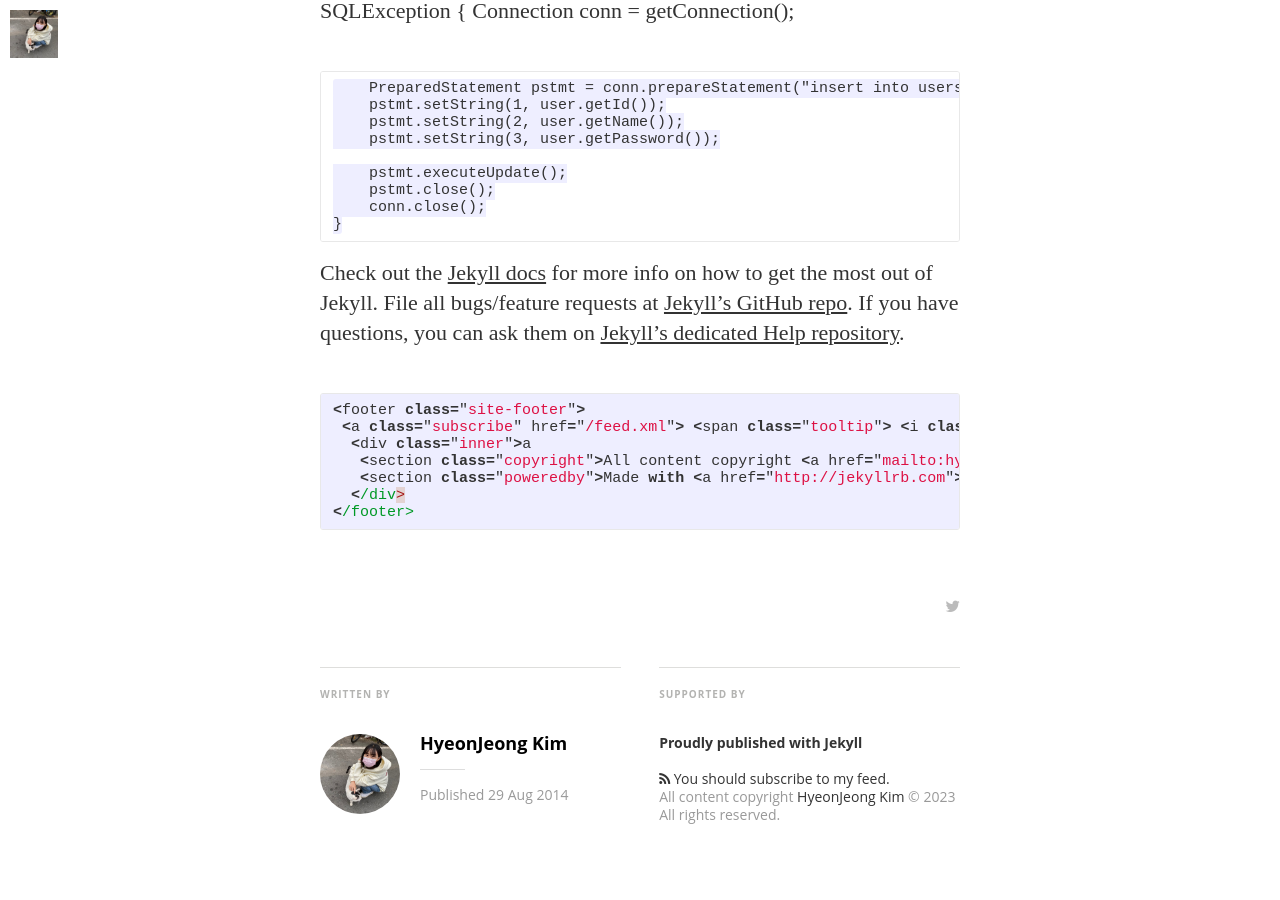
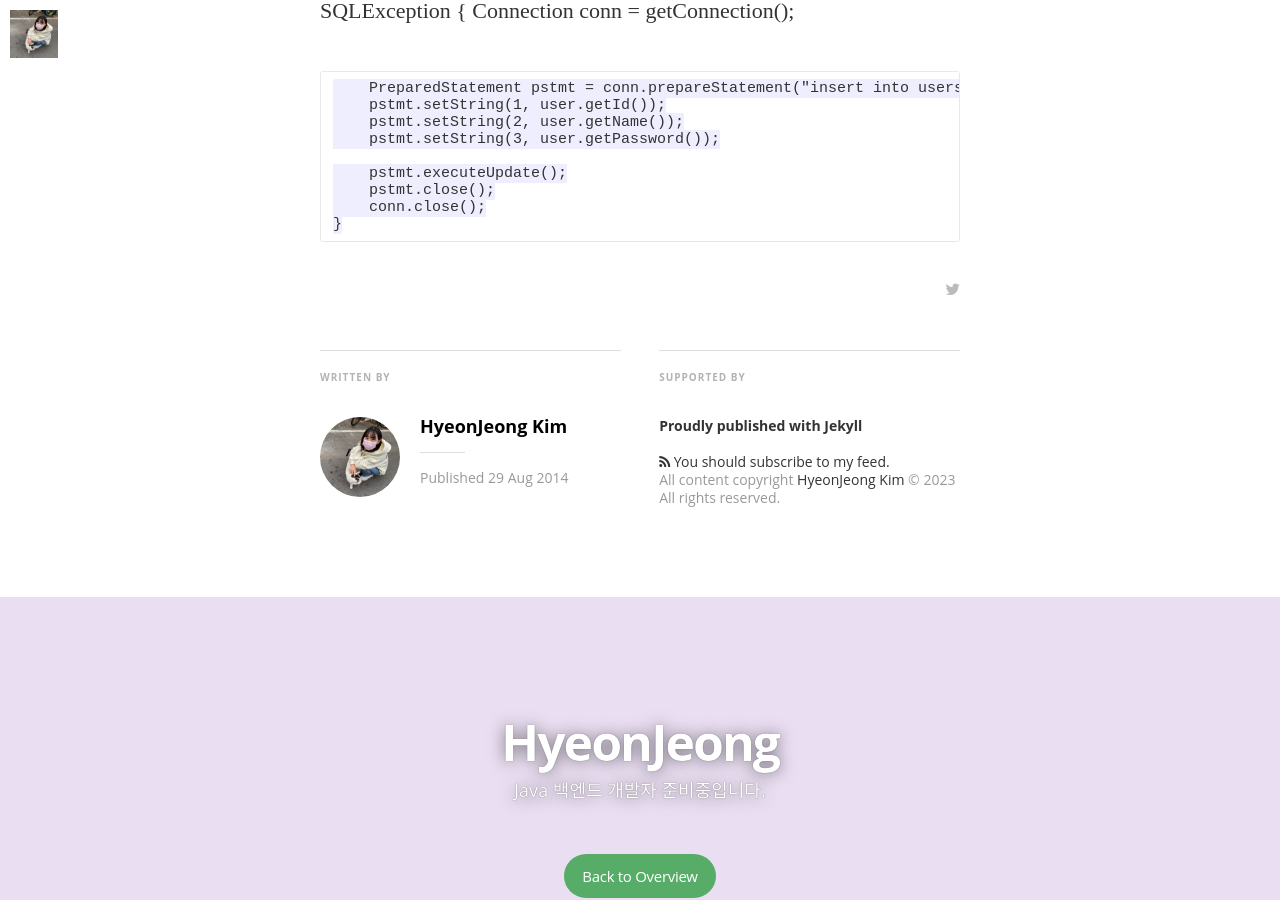
Before and after one commit to hj-keem/hj-keem.github.io, a Jekyll site: the page built from _posts/2014-08-29-welcome-to-jekyll.markdown, in a window 1280 px wide and 900 px high, scrolled down 6539 px. Built offline with Jekyll 4.4.1, drawn with Linux system fonts in a browser that asks for light colours; nearby versions of some CDN libraries; some web fonts are replaced.

Commit message:
Update 2014-08-29-welcome-to-jekyll.markdown

```diff
--- a/_posts/2014-08-29-welcome-to-jekyll.markdown
+++ b/_posts/2014-08-29-welcome-to-jekyll.markdown
@@ -273,18 +273,6 @@
         conn.close();
     }
 
-Check out the [Jekyll docs][jekyll] for more info on how to get the most out of Jekyll. File all bugs/feature requests at [Jekyll’s GitHub repo][jekyll-gh]. If you have questions, you can ask them on [Jekyll’s dedicated Help repository][jekyll-help].
-
-{% highlight js %}
-
-<footer class="site-footer">
- <a class="subscribe" href="{{ "/feed.xml" | prepend: site.baseurl }}"> <span class="tooltip"> <i class="fa fa-rss"></i> Subscribe!</span></a>
-  <div class="inner">a
-   <section class="copyright">All content copyright <a href="mailto:{{ site.email}}">{{ site.name }}</a> &copy; {{ site.time | date: '%Y' }} &bull; All rights reserved.</section>
-   <section class="poweredby">Made with <a href="http://jekyllrb.com"> Jekyll</a></section>
-  </div>
-</footer>
-{% endhighlight %}
 
 
 [jekyll]:      http://jekyllrb.com
```
